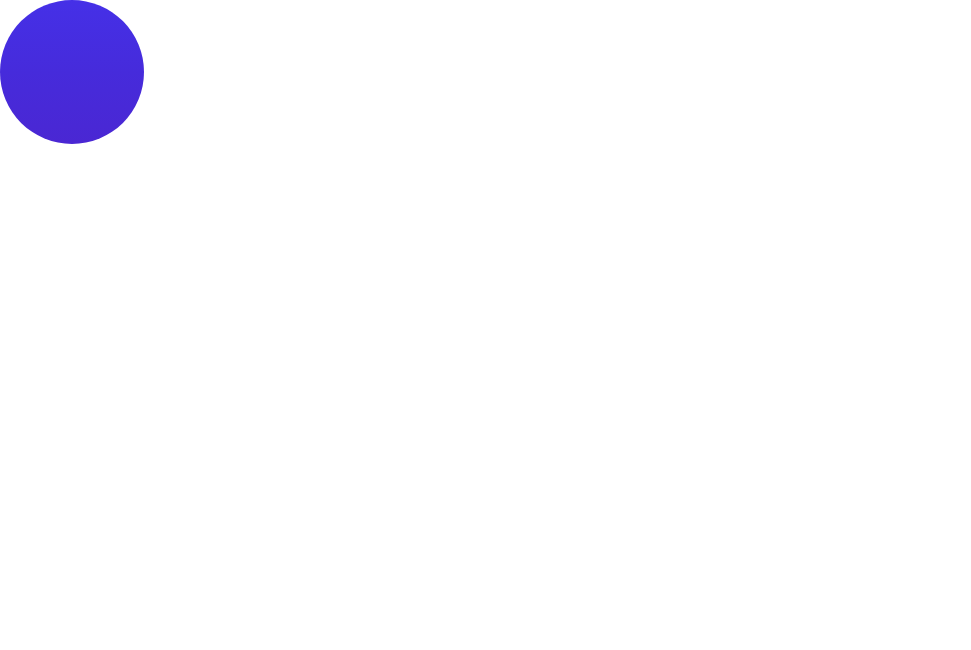
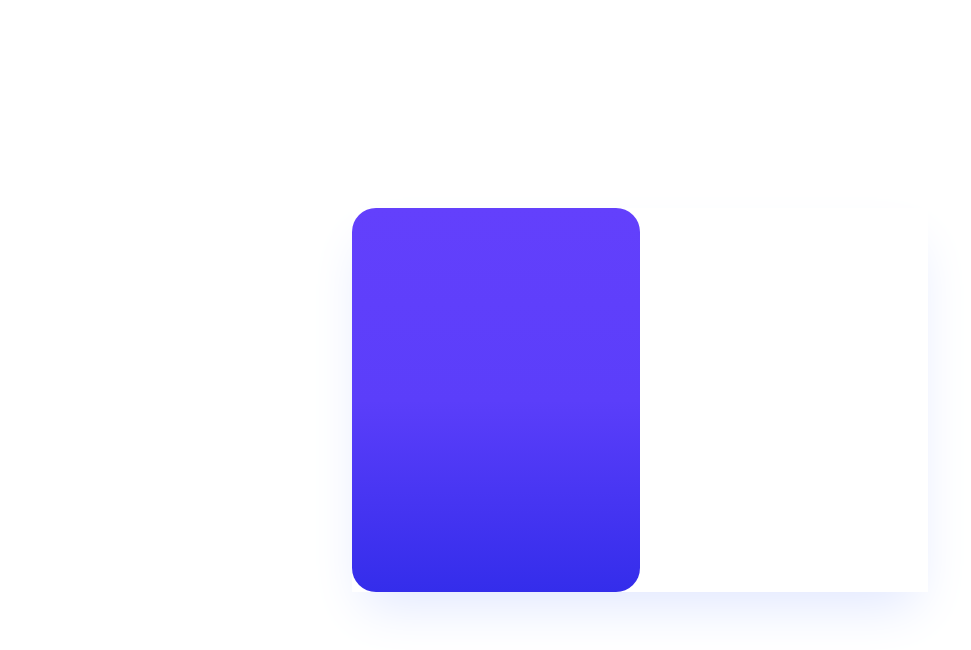
Before and after one commit to HenriqueaBarbosa/summary-component, a Next.js app: page / in a window 1280 px wide. Shown: the top 650 px of the page, without its empty margins (0-971 px from the left). Built offline with nearby package versions, Linux system fonts and the light colour scheme.

Commit message:
style: cardResult cardSummary

```diff
--- /dev/null
+++ b/src/components/elements/Button.tsx
@@ -0,0 +1,12 @@
+export default function Button() {
+    return (
+        <div className={`
+            flex flex-col
+            items-center justify-center
+            w-full h-10 rounded-3xl
+            bg-gradient-to-t from-[#4232EE] via-[#4A37F2] to-[#5239F5]
+        `}>
+
+        </div>
+    )
+}
--- a/src/components/elements/Card.tsx
+++ b/src/components/elements/Card.tsx
@@ -1,12 +1,20 @@
-export default function Card() {
-    return (
-        <div className={`
+interface Props {
+  summary?: boolean;
+}
+export default function Card(props: Props) {
+  return (
+    <div
+      className={`
             flex flex-col
             items-center justify-center
-            w-72 h-96 rounded-3xl
-            bg-gradient-to-t from-[#342DEB] via-[#5B3EFA] to-[#6340FC]
-        `}>
+            ${
+              props.summary
+                ? "w-72 h-96 rounded-r-3xl"
+                : "w-72 h-96 rounded-3xl bg-gradient-to-t from-[#342DEB] via-[#5B3EFA] to-[#6340FC]"
+            }
 
-        </div>
-    )
+
+        `}
+    ></div>
+  );
 }
--- a/src/components/elements/Circle.tsx
+++ b/src/components/elements/Circle.tsx
@@ -4,7 +4,7 @@ export default function Circle() {
             flex flex-col
             items-center justify-center
             w-36 h-36 rounded-full
-            bg-gradient-to-t from-[#4A27D3] via-[#462BDB] to-[#4530E7]
+            bg-gradient-to-t from-[#4530E7] via-[#462BDB] to-[#4A27D3]
         `}>
 
         </div>
--- /dev/null
+++ b/src/components/elements/Rating.tsx
@@ -0,0 +1,12 @@
+export default function Rating() {
+    return (
+        <div className={`
+            flex flex-col
+            items-center justify-center
+            w-full h-10 rounded
+            bg-gradient-to-t from-[#4232EE] via-[#4A37F2] to-[#5239F5]
+        `}>
+
+        </div>
+    )
+}
--- /dev/null
+++ b/src/components/home/CardResult.tsx
@@ -0,0 +1,9 @@
+import Card from "../elements/Card";
+
+export default function CardResult() {
+    return (
+      <div>
+        <Card />
+      </div>
+    )
+  }
--- /dev/null
+++ b/src/components/home/CardSummary.tsx
@@ -0,0 +1,11 @@
+import Card from "../elements/Card";
+
+export default function CardSummary() {
+    return (
+      <div className={`
+
+      `}>
+        <Card summary/>
+      </div>
+    )
+  }
--- /dev/null
+++ b/src/components/home/Home.tsx
@@ -0,0 +1,20 @@
+import CardResult from "./CardResult";
+import CardSummary from "./CardSummary";
+
+export default function Home() {
+    return (
+      <div className={`
+        flex items-center justify-center
+        h-screen w-screen
+      `}>
+        <div className={`
+        flex
+        shadow-2xl shadow-indigo-100
+      `}>
+            <CardResult />
+            <CardSummary />
+        </div>
+
+      </div>
+    )
+  }
--- a/src/pages/index.tsx
+++ b/src/pages/index.tsx
@@ -1,10 +1,9 @@
-import Card from "@/components/elements/Card";
-import Circle from "@/components/elements/Circle";
+import Home from "@/components/home/Home";
 
-export default function Home() {
+export default function Index() {
   return (
     <div>
-      <Circle />
+      <Home />
     </div>
   )
 }
```
